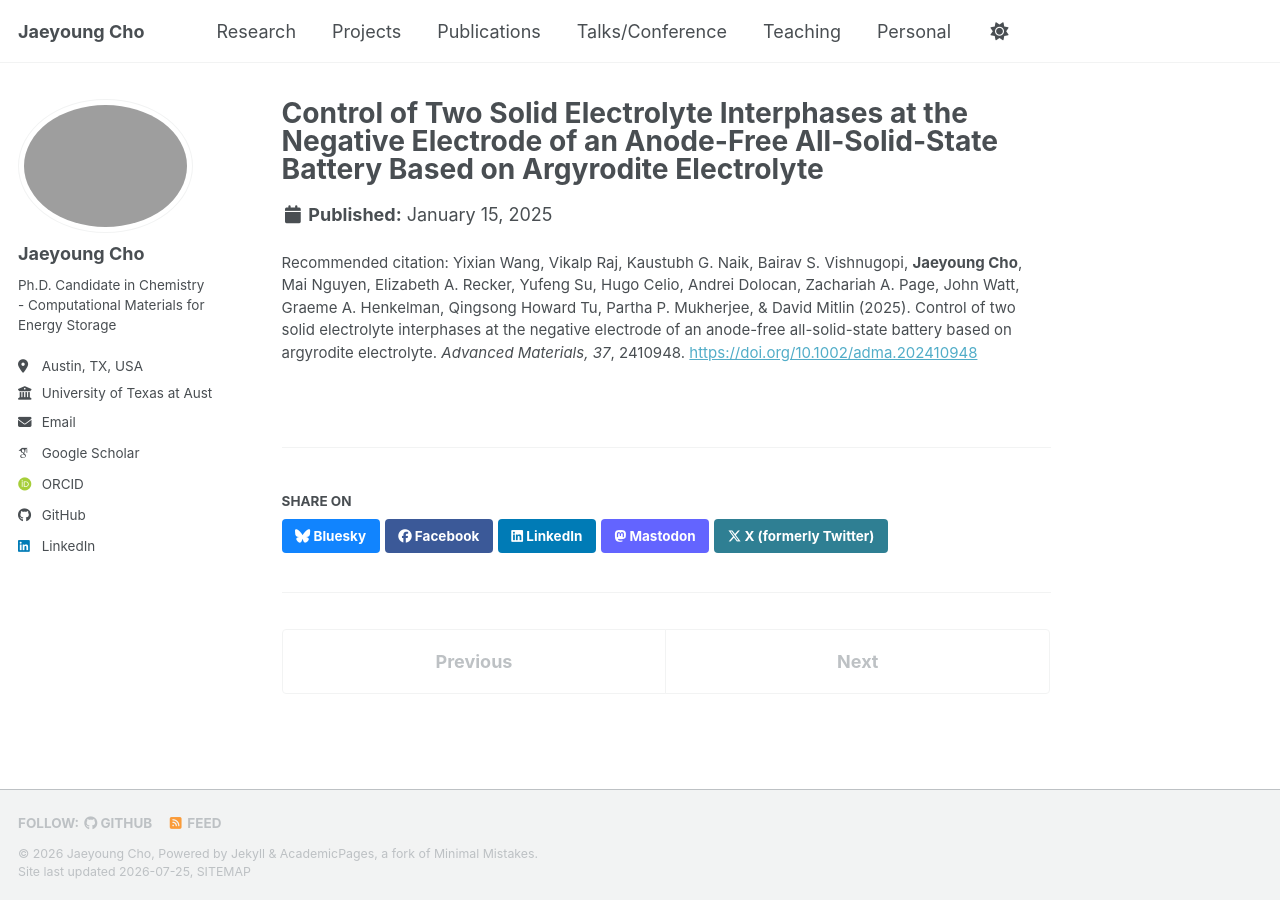
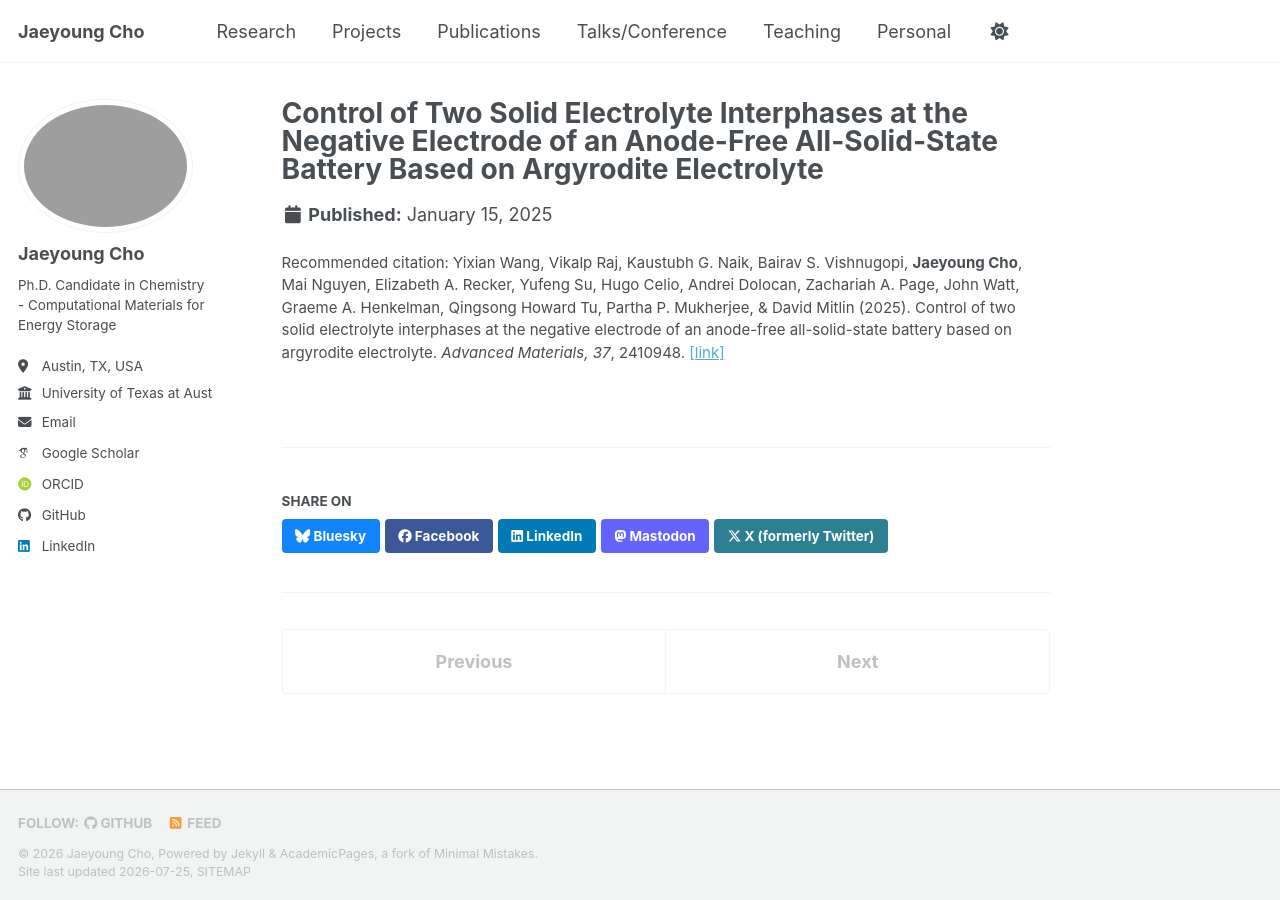
Before and after one commit to jycho5758/jycho5758.github.io, a Jekyll site: the page built from _publications/2025-01-15-argyrodite-anode-free-sei.md, in a window 1280 px wide. Built offline with Jekyll 4.4.1, drawn with Linux system fonts in a browser that asks for light colours; some web fonts are replaced; a script bundle is joined from its source files by our own code; library files that are not in the unit come from our copies.

Commit message:
Update 2025-01-15-argyrodite-anode-free-sei.md

```diff
--- a/_publications/2025-01-15-argyrodite-anode-free-sei.md
+++ b/_publications/2025-01-15-argyrodite-anode-free-sei.md
@@ -6,5 +6,5 @@ permalink: /publication/2025-argyrodite-anode-free-sei
 header:
   teaser: /images/publications/adma-argyrodite.png
 date: 2025-01-15
-citation: 'Yixian Wang, Vikalp Raj, Kaustubh G. Naik, Bairav S. Vishnugopi, <b>Jaeyoung Cho</b>, Mai Nguyen, Elizabeth A. Recker, Yufeng Su, Hugo Celio, Andrei Dolocan, Zachariah A. Page, John Watt, Graeme A. Henkelman, Qingsong Howard Tu, Partha P. Mukherjee, &amp; David Mitlin (2025). Control of two solid electrolyte interphases at the negative electrode of an anode-free all-solid-state battery based on argyrodite electrolyte. <i>Advanced Materials, 37</i>, 2410948. <a href="https://doi.org/10.1002/adma.202410948">https://doi.org/10.1002/adma.202410948</a>'
+citation: 'Yixian Wang, Vikalp Raj, Kaustubh G. Naik, Bairav S. Vishnugopi, <b>Jaeyoung Cho</b>, Mai Nguyen, Elizabeth A. Recker, Yufeng Su, Hugo Celio, Andrei Dolocan, Zachariah A. Page, John Watt, Graeme A. Henkelman, Qingsong Howard Tu, Partha P. Mukherjee, &amp; David Mitlin (2025). Control of two solid electrolyte interphases at the negative electrode of an anode-free all-solid-state battery based on argyrodite electrolyte. <i>Advanced Materials, 37</i>, 2410948. <a href="https://doi.org/10.1002/adma.202410948">[link]</a>'
 ---
```
